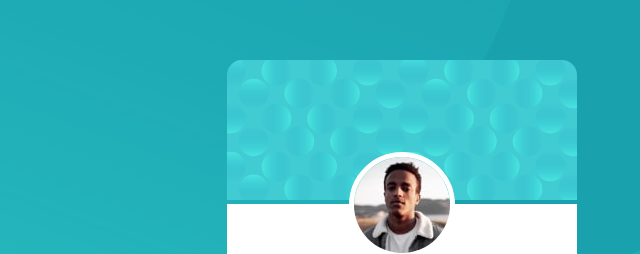
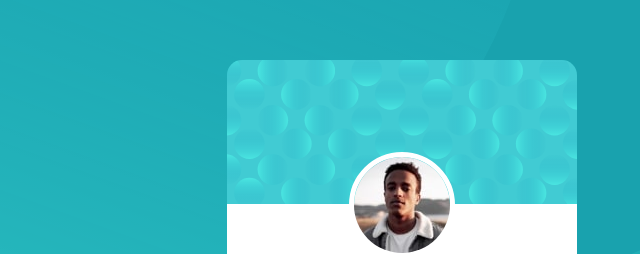
Before and after one commit to dwisuryono/Profile-Card, a plain HTML site: page index.html in a window 1280 px wide. Shown: the part 148-402 px from the top of the page, 238-878 px from the left. Drawn offline with Linux system fonts and the light colour scheme.

Commit message:
modified

```diff
--- a/index.html
+++ b/index.html
@@ -16,7 +16,7 @@
 <div id="container">
 
   <div class="bg-image">
-    <img src="images/bg-pattern-card.svg" alt="">
+
   </div>
 
   <div class="profile-photo">
--- a/style.css
+++ b/style.css
@@ -60,11 +60,14 @@ body::after {
     position: relative;
 }
 
-.bg-image img {
+.bg-image {
+    background-image: url(images/bg-pattern-card.svg);
+    background-position: center;
+    background-size: cover;
     border-top-left-radius: 15px;
     border-top-right-radius: 15px;
-    width: 100%;
-    height: 100%;
+    width: 350px;
+    height: 143.5px;
 }
 
 .profile-photo {
```
